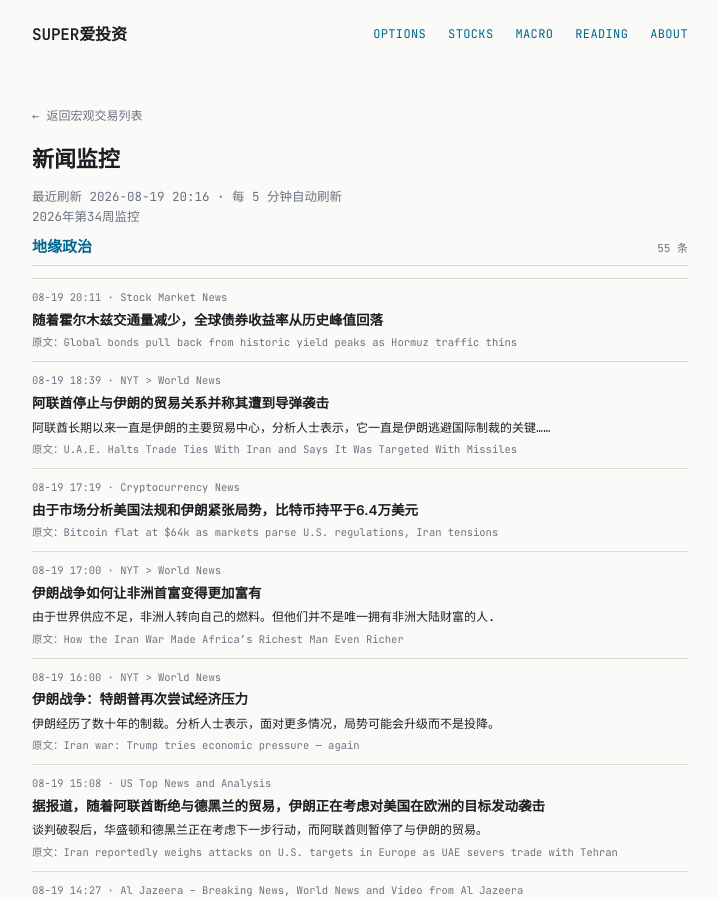
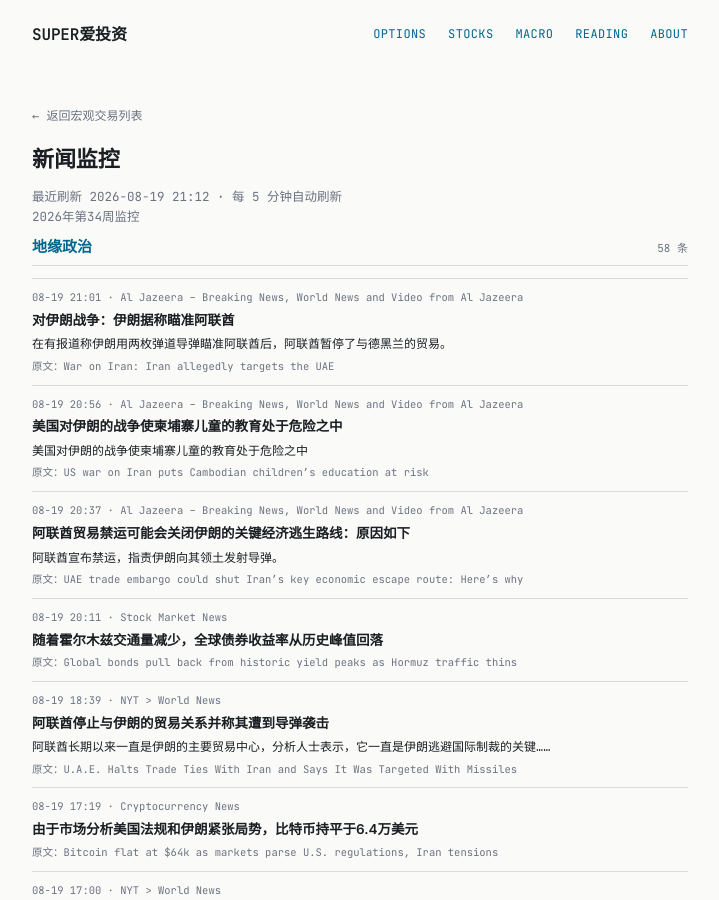
Before and after one commit to tang3super/tang3super.github.io, a Jekyll site: the page built from macro-trade/news-digest.md, in a window 1280 px wide and 900 px high. Shown: the whole window, without its empty margins (280-999 px from the left). Built offline with Jekyll 4.4.1, drawn with Linux system fonts in a browser that asks for light colours.

Commit message:
sync news-digest article

```diff
--- a/macro-trade/news-digest.md
+++ b/macro-trade/news-digest.md
@@ -5,11 +5,32 @@ title: 新闻监控
 date: '2026-08-19'
 summary: 2026年第34周监控
 week_label: 2026年第34周监控
-last_updated: 2026-08-19 20:16
+last_updated: 2026-08-19 21:12
 refresh_note: 每 5 分钟自动刷新
 topics:
 - name: 地缘政治
   items:
+  - title: 'War on Iran: Iran allegedly targets the UAE'
+    summary: After reports that Iran targeted the UAE with two ballistic missiles, the Emirates has suspended trade with Tehran.
+    link: https://www.aljazeera.com/video/newsfeed/2026/8/19/war-on-iran-iran-allegedly-targets-the-uae?traffic_source=rss
+    source: Al Jazeera – Breaking News, World News and Video from Al Jazeera
+    time: 08-19 21:01
+    title_zh: 对伊朗战争：伊朗据称瞄准阿联酋
+    summary_zh: 在有报道称伊朗用两枚弹道导弹瞄准阿联酋后，阿联酋暂停了与德黑兰的贸易。
+  - title: US war on Iran puts Cambodian children’s education at risk
+    summary: US war on Iran puts Cambodian children’s education at risk
+    link: https://www.aljazeera.com/video/newsfeed/2026/8/19/us-war-on-iran-puts-cambodian-childrens-education-at-risk?traffic_source=rss
+    source: Al Jazeera – Breaking News, World News and Video from Al Jazeera
+    time: 08-19 20:56
+    title_zh: 美国对伊朗的战争使柬埔寨儿童的教育处于危险之中
+    summary_zh: 美国对伊朗的战争使柬埔寨儿童的教育处于危险之中
+  - title: 'UAE trade embargo could shut Iran’s key economic escape route: Here’s why'
+    summary: The UAE announced the embargo, accusing Iran of launching missiles into its territory.
+    link: https://www.aljazeera.com/news/2026/8/19/uae-trade-embargo-could-shut-irans-key-economic-escape-route-heres-why?traffic_source=rss
+    source: Al Jazeera – Breaking News, World News and Video from Al Jazeera
+    time: 08-19 20:37
+    title_zh: 阿联酋贸易禁运可能会关闭伊朗的关键经济逃生路线：原因如下
+    summary_zh: 阿联酋宣布禁运，指责伊朗向其领土发射导弹。
   - title: Global bonds pull back from historic yield peaks as Hormuz traffic thins
     summary: ''
     link: https://www.investing.com/news/stock-market-news/global-bond-rout-pauses-as-sovereign-yields-back-off-multidecade-highs-4866597
```
